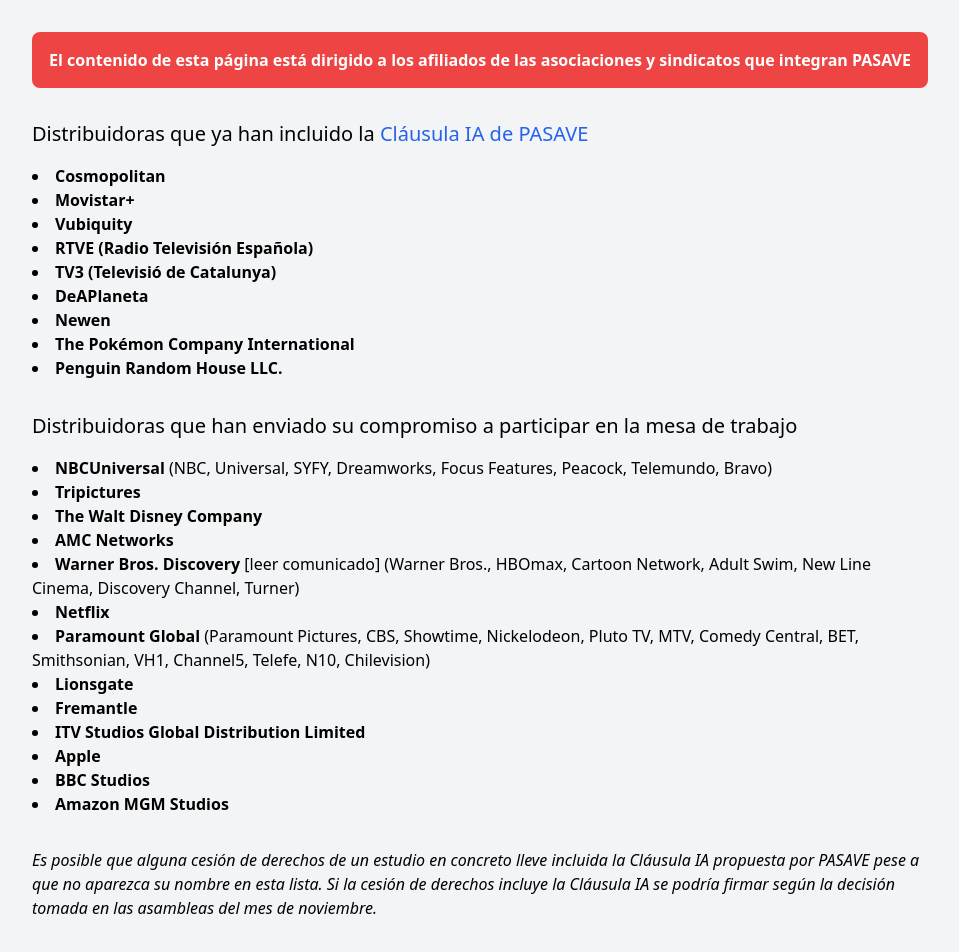
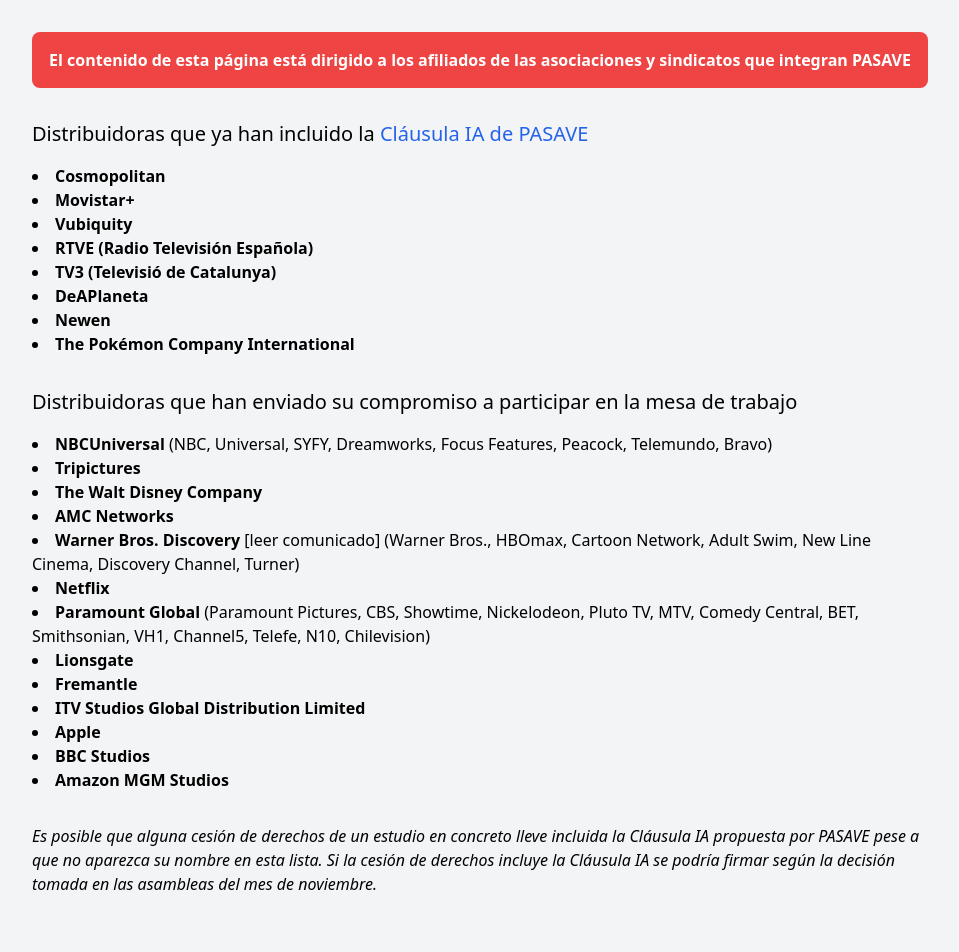
Before and after one commit to mutsuda/pasave.github.io, a Jekyll site: the page built from oklist.md, in a window 1280 px wide. Shown: the whole page, without its empty margins (160-1119 px from the left). Built offline with Jekyll 4.4.1, drawn with Linux system fonts in a browser that asks for light colours; after the commit the page ends 928 px from its top, so only the background shows below that.

Commit message:
Update oklist.md

```diff
--- a/oklist.md
+++ b/oklist.md
@@ -16,8 +16,6 @@
 	<li class="font-bold">DeAPlaneta</li>
 	<li class="font-bold">Newen</li>
 	<li class="font-bold">The Pokémon Company International</li>
-	<li class="font-bold">Penguin Random House LLC.</li>
-</ul>
 
 
 
```
